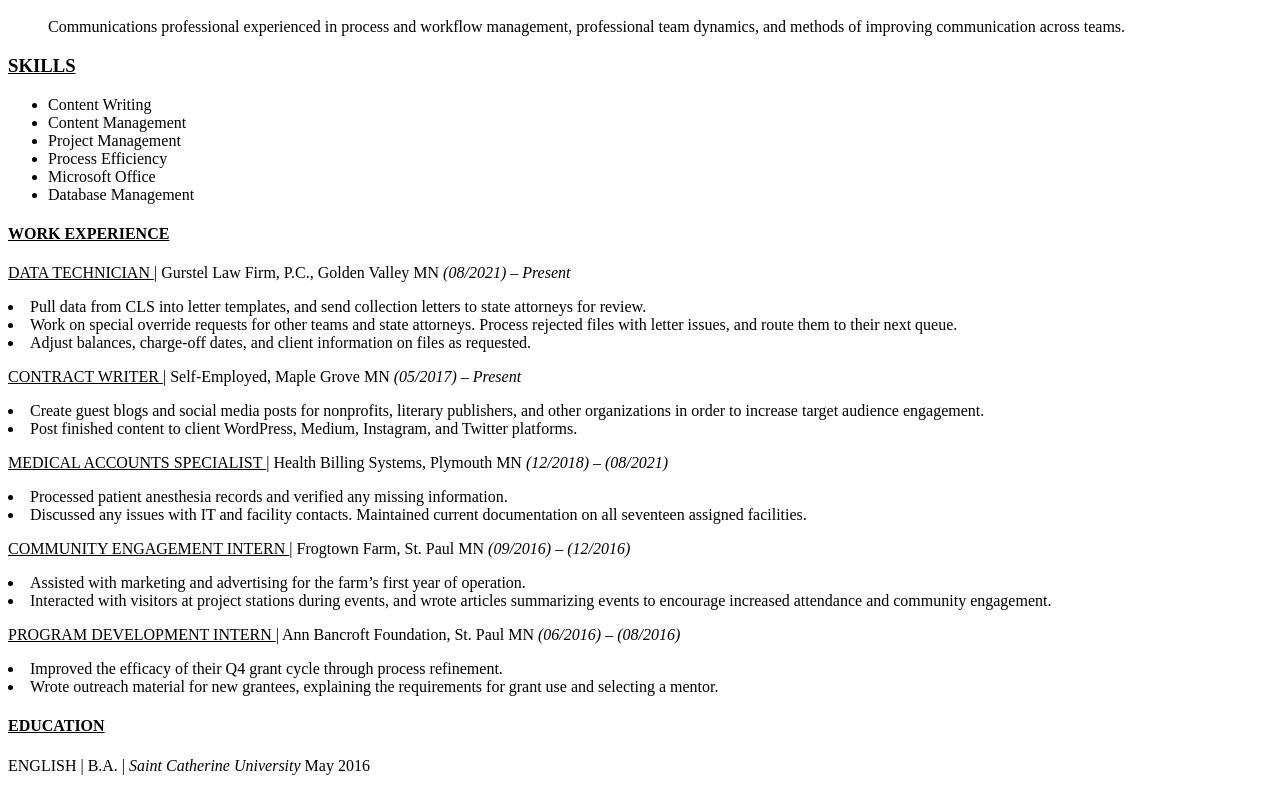
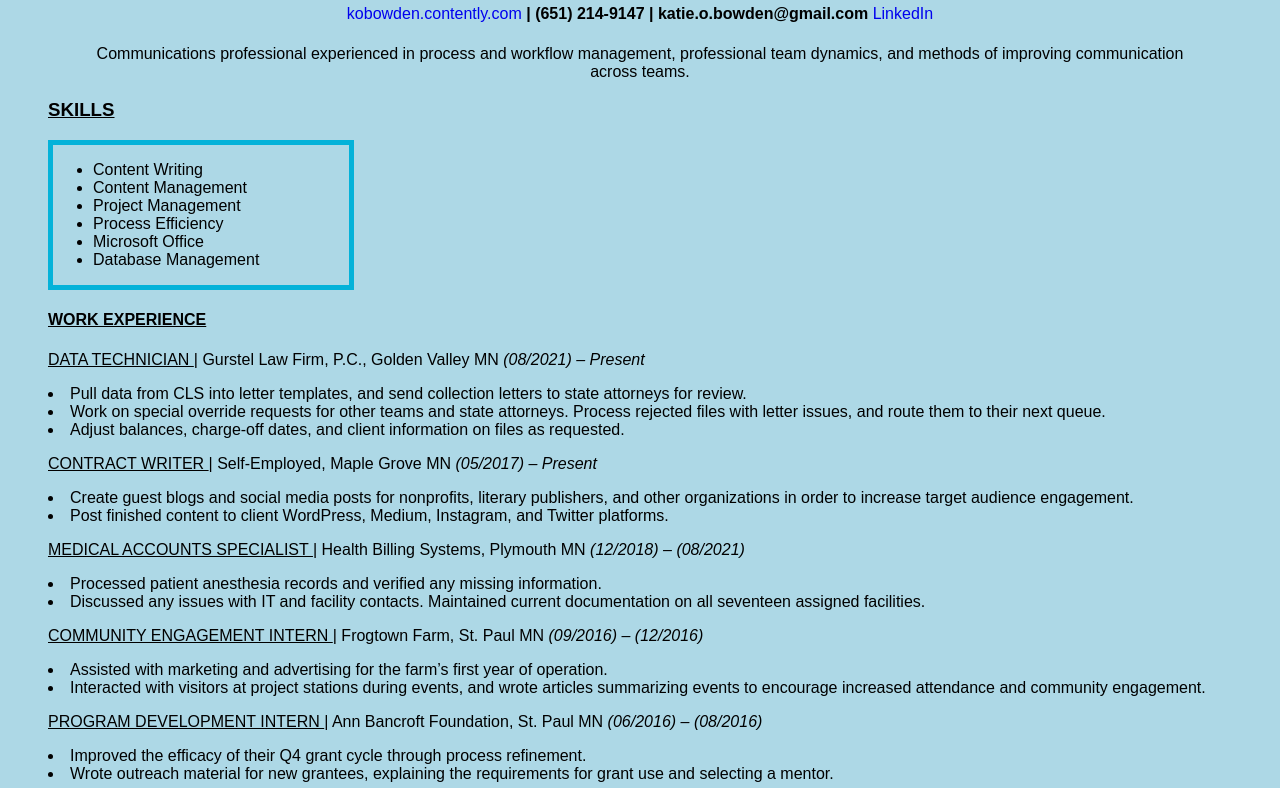
Before and after one commit to kobowden/prime-resume, a plain HTML site: page index.html in a window 1280 px wide. Shown: the part 101-889 px from the top of the page. Drawn offline with Linux system fonts and the light colour scheme.

Commit message:
Update index.html

```diff
--- a/index.html
+++ b/index.html
@@ -4,7 +4,7 @@
 <head>
   <meta charset="utf-8">
   <title>Prime Resume Project</title>
-  <link rel="stylesheet" type="text/css" href="ResumeCSS.css"/>
+  <link rel="stylesheet" type="text/css" href="style.css"/>
 </head>
 
 <body>
```
